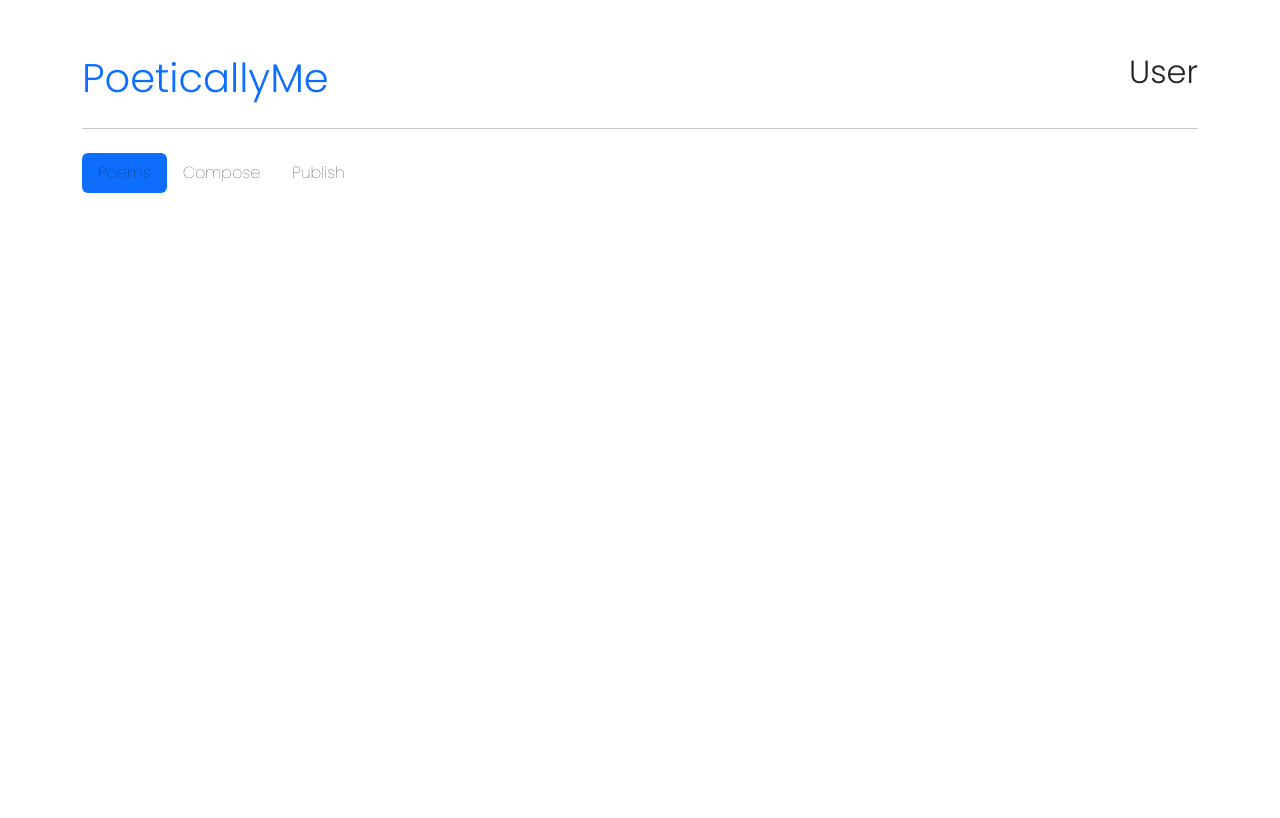
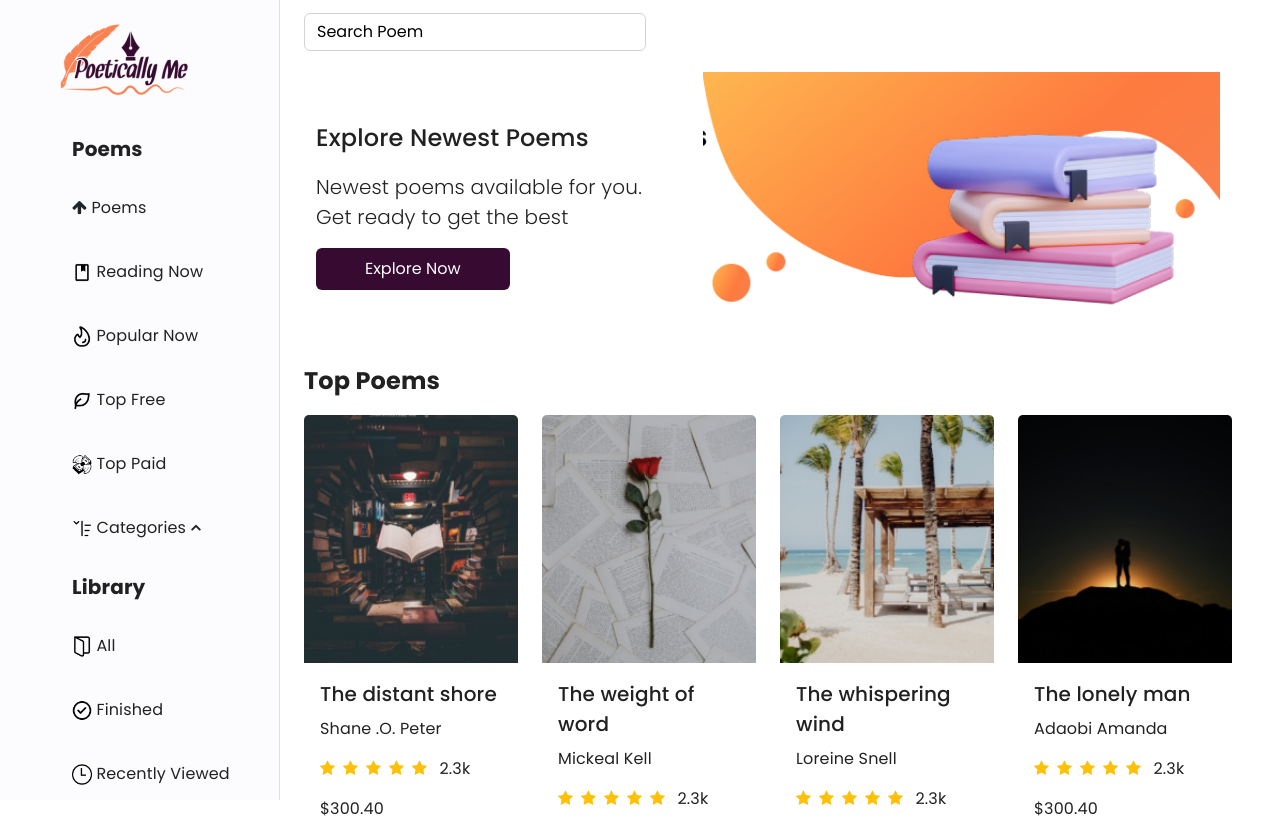
Before and after one commit to Saytzeff-D/Poetically-Me, a React (Create React App) app: page /dashboard in a window 1280 px wide. Shown: the top 818 px of the page. Built offline with nearby package versions, Linux system fonts and the light colour scheme.

Commit message:
working on the dashboard

```diff
--- a/src/pages/Dashboard.js
+++ b/src/pages/Dashboard.js
@@ -1,35 +1,100 @@
-import React, { Fragment, useState } from "react";
-import Tab from "react-bootstrap/Tab";
-import Tabs from "react-bootstrap/Tabs";
+import React, { Fragment, useEffect, useState } from "react";
+import AppBar from '@mui/material/AppBar';
+import Box from '@mui/material/Box';
+import CssBaseline from '@mui/material/CssBaseline';
+import Drawer from '@mui/material/Drawer';
+import IconButton from '@mui/material/IconButton';
+import MenuIcon from '@mui/icons-material/Menu';
+import Typography from '@mui/material/Typography';
+import Toolbar from '@mui/material/Toolbar';
+import Logo from '../assets/poetically-me.png'
+import SidebarList from "../components/SidebarList";
+import PoemBar from "../components/PoemBar";
+import { Outlet } from "react-router";
 
-const Dashboard = ()=>{
-    const [key, setKey] = useState('poems')
+const Dashboard = (props)=>{
+    const drawerWidth = 280
+    const [mobileOpen, setMobileOpen] = useState(false)
+    const { window } = props
+
+    useEffect(()=>{
+        console.log(window)
+    })
+    const handleDrawerToggle = ()=>{
+        setMobileOpen(!mobileOpen)
+    }
+    const drawer = (
+        <div className='bg-sidebar border-0'>
+            <Toolbar className='my-0'>
+                <img className="sideNavLogo" src={Logo} alt="poetically logo" />
+            </Toolbar>
+            <SidebarList />
+        </div>
+    )
+    const container = window !== undefined ? () => window().document.body : undefined;
+
     return (
         <Fragment>
-            <div className="bg-poet-board">
-                <div className="container py-5">
-                    <div className="d-flex justify-content-between">
-                    <a href="/" className="brand-text text-decoration-none fs-1 fw-light">
-                        PoeticallyMe
-                    </a>
-                        <p className="fw-light fs-2">
-                            User
-                        </p>
-                    </div>
-                    <hr />
-                    <Tabs id='profile-tab' variant='pills' className='my-4' activeKey={key} onSelect={(k)=>setKey(k)} >
-                        <Tab tabClassName="text-dark fs-6 fw-lighter" eventKey="poems" title="Poems">
-                            {/* <hr /> */}
-                        </Tab>
-                        <Tab tabClassName="text-dark fs-6 fw-lighter" eventKey="compose" title="Compose">
-                            {/* <hr /> */}
-                        </Tab>
-                        <Tab tabClassName="text-dark fs-6 fw-lighter" eventKey="publish" title="Publish">
-                            {/*  */}
-                        </Tab>
-                    </Tabs>
-                </div>
-            </div>
+            <Box sx={{display: 'flex'}}>
+                <CssBaseline />
+                <AppBar
+                    className='shadow-none mb-5'
+                    position="fixed"
+                    sx={{
+                    width: { md: `calc(100% - ${drawerWidth}px)` },
+                    ml: { md: `${drawerWidth}px` },
+                    }}
+                >
+                <Toolbar className='bg-white'>
+                    <IconButton
+                        color="inherit"
+                        aria-label="open drawer"
+                        edge="start"
+                        onClick={handleDrawerToggle}
+                        sx={{ mr: 2, display: { md: 'none' } }}
+                    >
+                        <i className="fa fa-bars text-dark"></i>
+                    </IconButton>
+                    <PoemBar />
+                </Toolbar>
+                </AppBar>
+                <Box
+                    component="nav"
+                    sx={{ width: { md: drawerWidth }, flexShrink: { md: 0 } }}
+                >
+                    <Drawer
+                        container={container}
+                        variant="temporary"
+                        open={mobileOpen}
+                        onClose={handleDrawerToggle}
+                        ModalProps={{
+                            keepMounted: true, // Better open performance on mobile.
+                        }}
+                        sx={{
+                            display: { xs: 'block', md: 'none' },
+                            '& .MuiDrawer-paper': { boxSizing: 'border-box', width: drawerWidth },
+                        }}
+                        >
+                        {drawer}
+                    </Drawer>
+                    <Drawer
+                        variant="permanent"
+                        sx={{
+                            display: { xs: 'none', md: 'block' },
+                            '& .MuiDrawer-paper': { boxSizing: 'border-box', width: drawerWidth },
+                        }}
+                        open
+                        >
+                        {drawer}
+                    </Drawer>
+                </Box>
+                <Box
+                component="main"
+                sx={{ flexGrow: 1, p: 3, width: { md: `calc(100% - ${drawerWidth}px)` } }}
+                >
+                    <Outlet />
+                </Box>
+            </Box>
         </Fragment>
     )
 }
```
